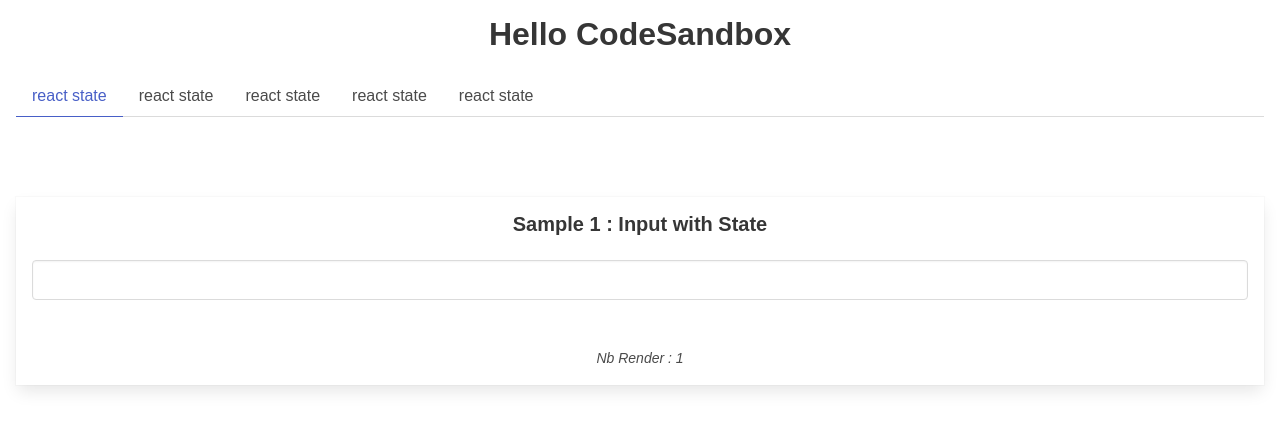
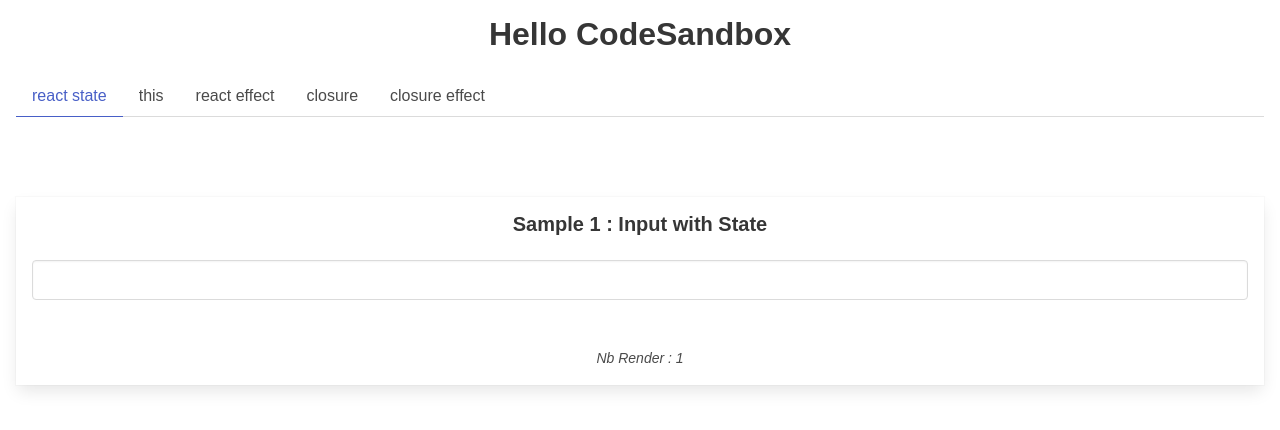
Before and after one commit to eferte/tuto-react-state, a React (Create React App) app: page / in a window 1280 px wide. Shown: the top 430 px of the page. Built offline with nearby package versions, Linux system fonts and the light colour scheme.

Commit message:
fix label

```diff
--- a/src/App.js
+++ b/src/App.js
@@ -27,7 +27,7 @@ export default function App() {
               className={selectedTab === label ? "is-active" : ""}
               onClick={() => setSelectedTab(label)}
             >
-              <a>react state</a>
+              <a>{label}</a>
             </li>
           ))}
         </ul>
```
